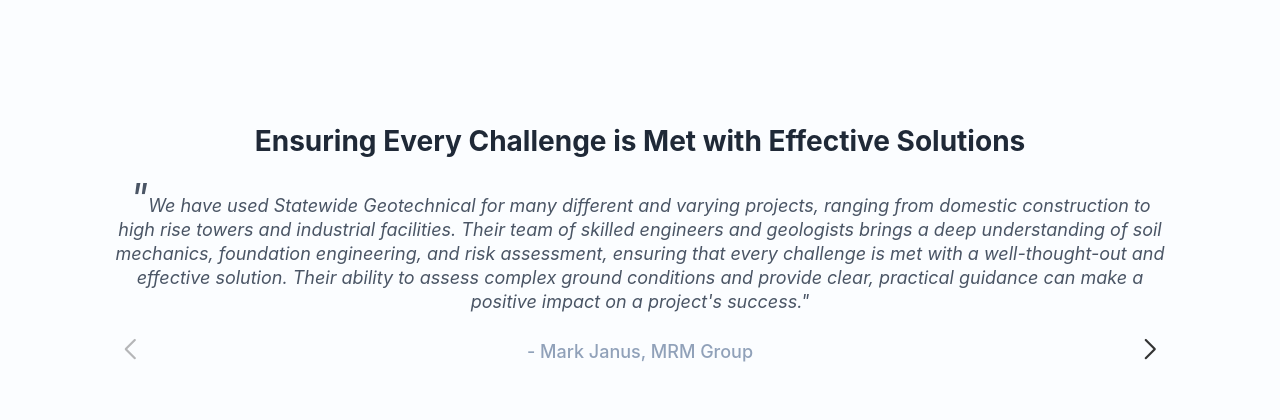
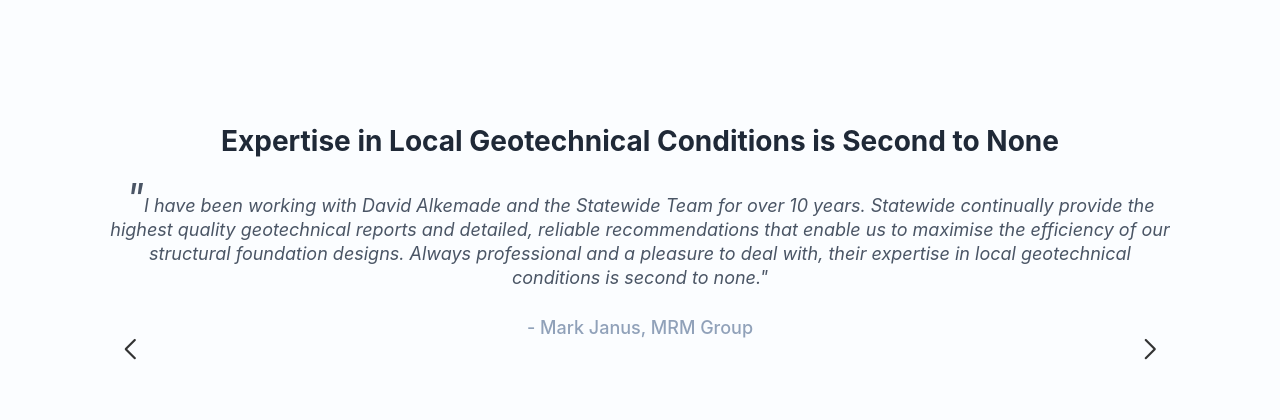
Before and after one commit to tharanga-madurapperuma/statewide-geotechnical_construction-site, a React (Vite) app: page / in a window 1280 px wide. Shown: the part 1000-1420 px from the top of the page. Built offline with nearby package versions, Linux system fonts and the light colour scheme.

Commit message:
add aoto scrolling to text swiper

```diff
--- a/src/pages/home/Home.jsx
+++ b/src/pages/home/Home.jsx
@@ -2,7 +2,7 @@ import React, { useEffect, useRef, useState } from "react";
 import Callbox from "../../components/callbox/Callbox";
 import Card from "../../components/card/Card";
 import { Swiper, SwiperSlide } from "swiper/react";
-import { Keyboard, Navigation, Pagination } from "swiper/modules";
+import { Autoplay, Keyboard, Navigation, Pagination } from "swiper/modules";
 import "swiper/css";
 import "swiper/css/pagination";
 import "swiper/css/navigation";
@@ -139,11 +139,11 @@ const Home = () => {
                     make a positive impact on a project's success.
                 </>
             ),
-            author: " - Mark Janus, MRM Group",
+            author: " - Stuart Sellars - Farrard Engineering",
         },
         {
             topicText:
-                "Clear, Well-Considered Geotechnical Advice That Mitigates Risks",
+                "Expertise in Local Geotechnical Conditions is Second to None",
             description: (
                 <>
                     I have been working with David Alkemade and the Statewide
@@ -155,11 +155,11 @@ const Home = () => {
                     conditions is second to none.
                 </>
             ),
-            author: " - Stuart Sellars - Farrard Engineering",
+            author: " - Mark Janus, MRM Group",
         },
         {
             topicText:
-                "Ensuring Every Challenge is Met with Effective Solutions",
+                "Clear, Well-Considered Geotechnical Advice That Mitigates Risks",
             description: (
                 <>
                     We've had the pleasure of working with Statewide
@@ -187,6 +187,14 @@ const Home = () => {
             author: " - Mick Hassett, 2MH Consulting",
         },
     ];
+
+    // Carousel constraints
+    const progressCircle = useRef(null);
+    const progressContent = useRef(null);
+    const onAutoplayTimeLeft = (s, time, progress) => {
+        progressCircle.current.style.setProperty("--progress", 1 - progress);
+        progressContent.current.textContent = `${Math.ceil(time / 1000)}s`;
+    };
     return (
         <div
             className="flex flex-col w-full bg-slate-background md:mt-[108px] mt-[45px] sm:mt-[70px]"
@@ -284,8 +292,15 @@ const Home = () => {
                         keyboard={{
                             enabled: true,
                         }}
+                        autoplay={{
+                            delay: 3000,
+                            disableOnInteraction: false,
+                        }}
+                        loopAdditionalSlides={1}
+                        speed={2500}
+                        loop={true}
                         navigation={true}
-                        modules={[Keyboard, Pagination, Navigation]}
+                        modules={[Autoplay, Keyboard, Pagination, Navigation]}
                         className="textSwiper"
                     >
                         {textCarousel.map((text, index) => (
```
